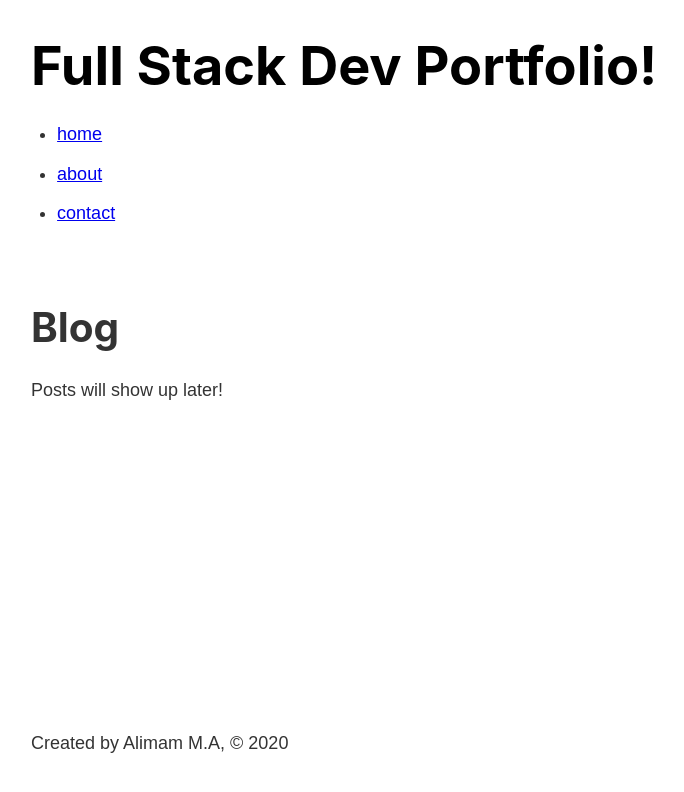
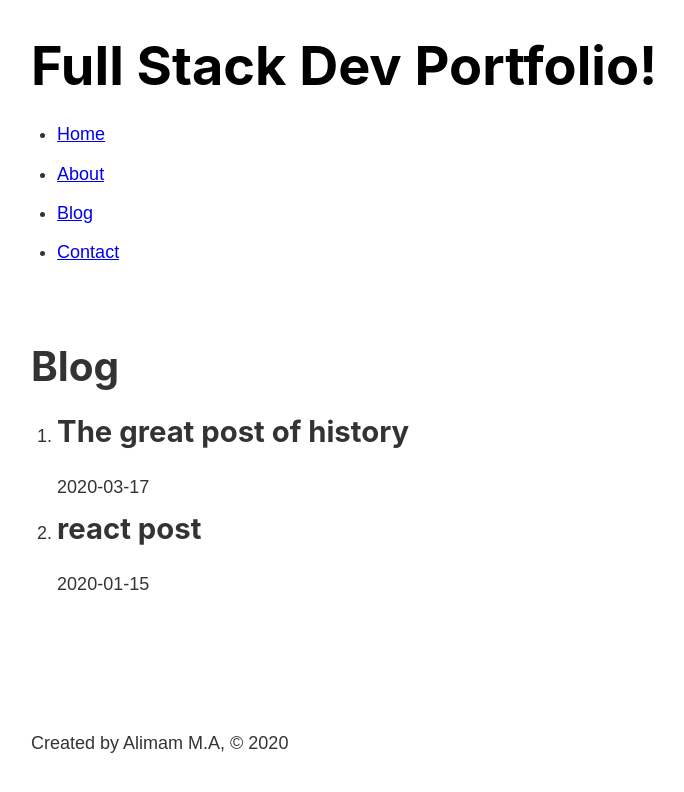
Before and after one commit to alimam15/GatsbyPortfolio, a Gatsby site: page /blog in a window 1280 px wide. Shown: the whole page, without its empty margins (252-936 px from the left). Built offline with nearby package versions, Linux system fonts and the light colour scheme; Gatsby itself is replaced by a stand-in of ours.

Commit message:
fetching posts date, title from md, and printing on blog post

```diff
--- a/src/components/header.js
+++ b/src/components/header.js
@@ -20,15 +20,19 @@ const Header = () =>{
             <ul className={headerStyles.navList}>
                 <li>
                     <Link className = {headerStyles.navItem}
-                activeClassName={headerStyles.activeNavItem} to="/">home</Link>
+                activeClassName={headerStyles.activeNavItem} to="/">Home</Link>
                 </li>
                 <li>
                     <Link className = {headerStyles.navItem}
-                activeClassName={headerStyles.activeNavItem}to="/about">about</Link>
+                activeClassName={headerStyles.activeNavItem}to="/about">About</Link>
                 </li>
                 <li>
                     <Link className = {headerStyles.navItem}
-                activeClassName={headerStyles.activeNavItem}to="/contact">contact</Link>
+                activeClassName={headerStyles.activeNavItem}to="/blog">Blog</Link>
+                </li>
+                <li>
+                    <Link className = {headerStyles.navItem}
+                activeClassName={headerStyles.activeNavItem}to="/contact">Contact</Link>
                 </li>
             </ul>
         </nav>
--- a/src/pages/blog.js
+++ b/src/pages/blog.js
@@ -1,14 +1,42 @@
 import React from "react"
 import Layout from "../components/layout"
+import {graphql, useStaticQuery} from "gatsby"
 
 
-const BlogPage = () => (
 
+const BlogPage = () => {
+
+    const data = useStaticQuery(graphql`
+        query{
+                allMarkdownRemark{
+                    edges{
+                    node{
+                        frontmatter{
+                        title
+                        date
+                        }
+                    }
+                    }
+                }
+                }
+                                `)
+
+
+   return(
     <Layout>
     <h1>Blog</h1>
-    <p>Posts will show up later!</p>
+    <ol>
+        {data.allMarkdownRemark.edges.map((edge)=> {
+            return(
+                <li>
+                    <h2>{edge.node.frontmatter.title} </h2>
+                    <p>{edge.node.frontmatter.date}</p>
+                </li>
+            )})
+        }
+    </ol>
     </Layout>
-
-)
+    )
+}
 
 export default BlogPage
```
Also changed, not shown: src/pages/404.js (added, +11 -0 lines).
